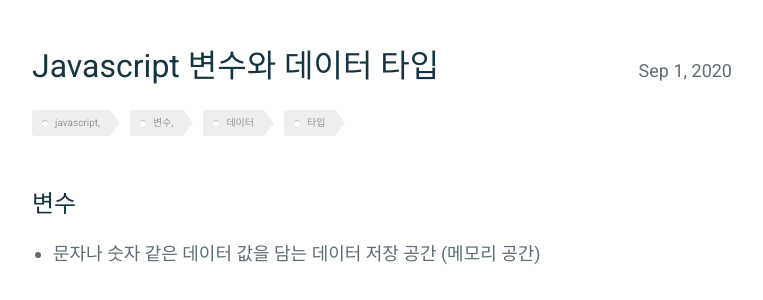
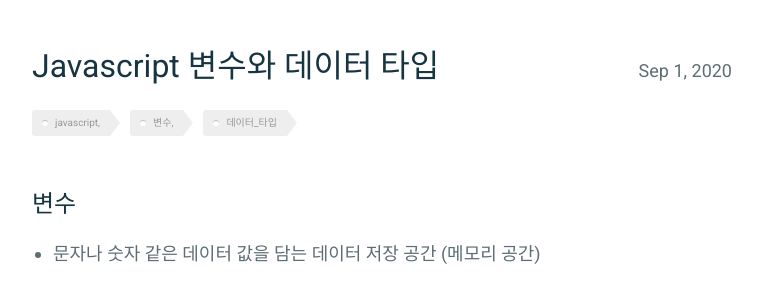
Before and after one commit to absolutelyfullycapable/absolutelyfullycapable.github.io, a Jekyll site: the page built from _posts/2020-09-01-javascript-변수와-데이터타입.md, in a window 1280 px wide. Shown: the part 247-547 px from the top of the page, without its empty margins (258-1021 px from the left). Built offline with Jekyll 4.4.1, drawn with Linux system fonts in a browser that asks for light colours.

```diff
--- a/_posts/2020-09-01-javascript-변수와-데이터타입.md
+++ b/_posts/2020-09-01-javascript-변수와-데이터타입.md
@@ -3,7 +3,7 @@ layout: post
 title: "Javascript 변수와 데이터 타입"
 description: "변수와 데이터 타입에 대해 알아보자"
 date: 2020-09-01
-tags: javascript, 변수, 데이터 타입
+tags: javascript, 변수, 데이터_타입
 comments: false
 ---
 
```
